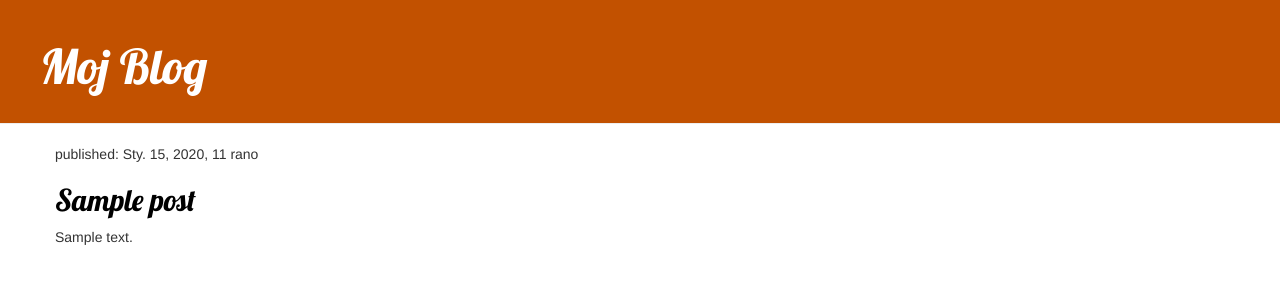
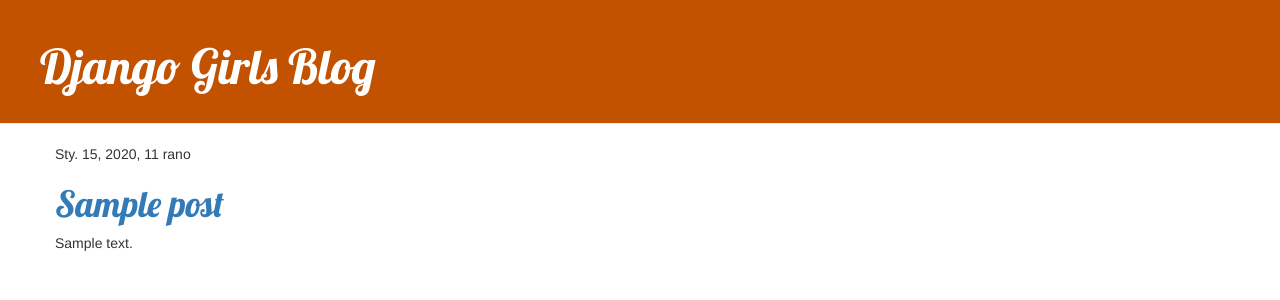
Before and after one commit to Magdalena-Kochanska/PyPet, a Django app: page / in a window 1280 px wide. Shown: the top 300 px of the page. Run offline with Django 3.2, Linux system fonts and the light colour scheme; tables that the repository leaves empty hold one stand-in row (values such as "Sample post"); some libraries are stand-ins or nearby versions.

Commit message:
wszystko dziala z wyjatkiem post lista

```diff
--- a/blog/templates/blog/base.html
+++ b/blog/templates/blog/base.html
@@ -5,17 +5,12 @@
         <link rel="stylesheet" href="//maxcdn.bootstrapcdn.com/bootstrap/3.2.0/css/bootstrap.min.css">
         <link rel="stylesheet" href="//maxcdn.bootstrapcdn.com/bootstrap/3.2.0/css/bootstrap-theme.min.css">
         <link href='//fonts.googleapis.com/css?family=Lobster&subset=latin,latin-ext' rel='stylesheet' type='text/css'>
-        <link rel="stylesheet" href="{% static 'css/blog.css' %}">
+        <link rel="stylesheet" href="{% static 'css/blog3.css' %}">
     </head>
     <body>
     <div class="page-header">
         <h1><a href="/">Django Girls Blog</a></h1>
     </div>
-    <div class="post">
-    <p>published: {{ post.published_date }}</p>
-    <h2><a href="">{{ post.title }}</a></h2>
-    <p>{{ post.text|linebreaksbr }}</p>
-</div>
     <div class="content container">
         <div class="row">
             <div class="col-md-8">
--- a/blog/templates/blog/post_list.html
+++ b/blog/templates/blog/post_list.html
@@ -1,33 +1,13 @@
-{% load static %}
-<html>
-<head>
-    <title>PyPet</title>
-    <link rel="stylesheet" href="//maxcdn.bootstrapcdn.com/bootstrap/3.2.0/css/bootstrap.min.css">
-    <link rel="stylesheet" href="//maxcdn.bootstrapcdn.com/bootstrap/3.2.0/css/bootstrap-theme.min.css">
-    <link href="//fonts.googleapis.com/css?family=Lobster&subset=latin,latin-ext" rel="stylesheet" type="text/css">
-    <link rel="stylesheet" href="{% static 'css/blog3.css' %}">
-</head>
+{% extends 'blog/base.html' %}
 
-<div>
-  <div class="page-header">
-    <h1><a href="/">Moj Blog</a></h1>
-</div>
-</div>
-
-<div class="content container">
-    <div class="row">
-        <div class="col-md-8">
-            {% for Post in posts %}
-                <div class="Post">
-                    <div class="date">
-                        <p>published: {{ Post.published_date }}</p>
-                    </div>
-                    <h2><a href="">{{ Post.title }}</a></h2>
-                    <p>{{ Post.text|linebreaksbr }}</p>
-                </div>
-            {% endfor %}
+       {% block content %}
+    {% for post in posts %}
+        <div class="post">
+            <div class="date">
+                {{ post.published_date }}
+            </div>
+           <h1><a href="{% url 'post_detail' pk=post.pk %}">{{ post.title }}</a></h1>
+            <p>{{ post.text|linebreaksbr }}</p>
         </div>
-    </div>
-</div>
-
-</html>
+    {% endfor %}
+{% endblock %}
--- a/blog/urls.py
+++ b/blog/urls.py
@@ -3,4 +3,5 @@ from . import views
 
 urlpatterns = [
     path('', views.post_list, name='post_list'),
+    path('post/<int:pk>/', views.post_detail, name='post_detail'),
 ]
--- a/blog/views.py
+++ b/blog/views.py
@@ -1,7 +1,12 @@
 from django.shortcuts import render
 from django.utils import timezone
 from .models import Post
+from django.shortcuts import render, get_object_or_404
 
 def post_list(request):
     posts = Post.objects.filter(published_date__lte=timezone.now()).order_by('published_date')
     return render(request, 'blog/post_list.html', {'posts': posts})
+
+def post_detail(request, pk):
+    post = get_object_or_404(Post, pk=pk)
+    return render(request, 'blog/post_detail.html', {'post': post})
```
Also changed, not shown: blog/templates/blog/post_detail.html (added, +13 -0 lines).
